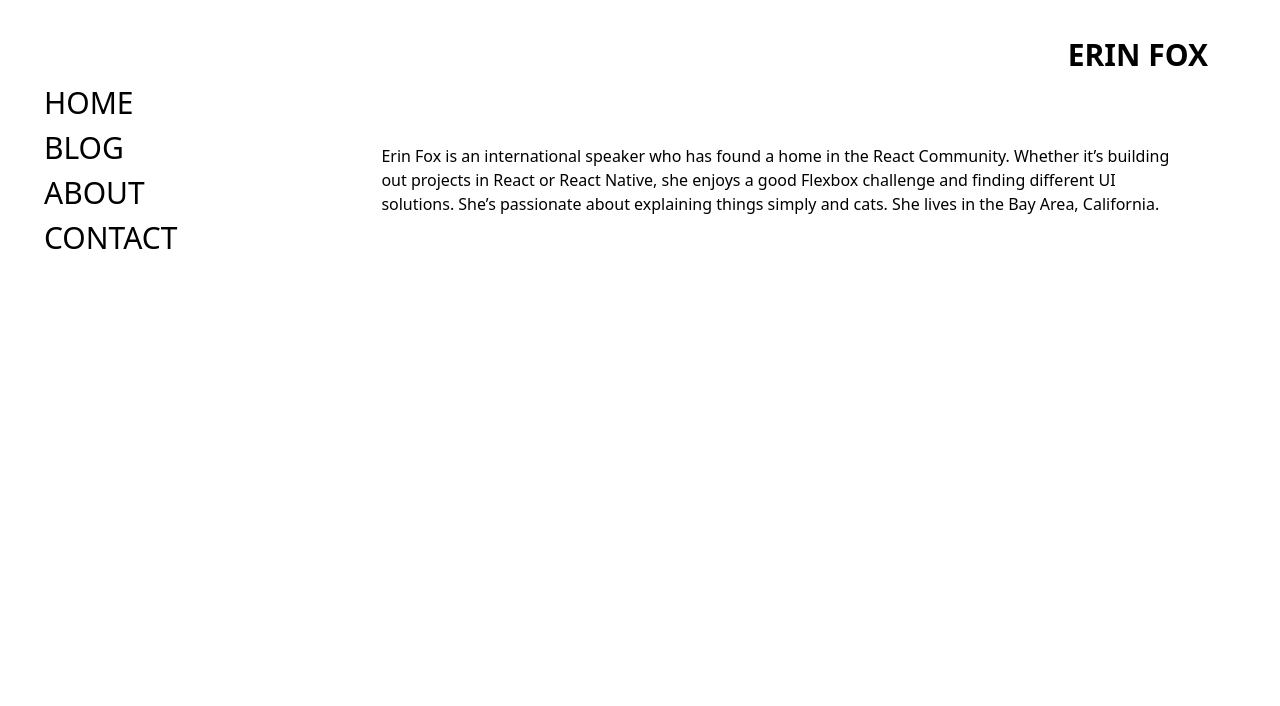
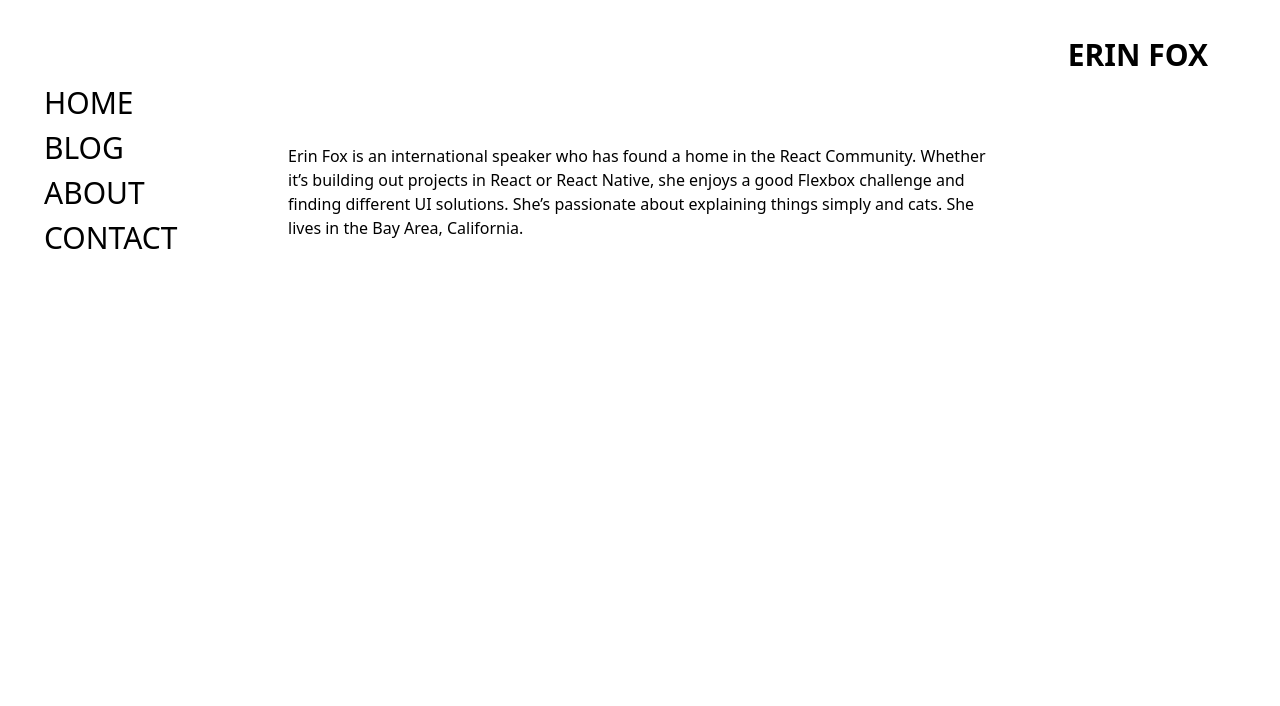
Before and after one commit to erinfox/erinfox-codes, a Gatsby site: page /about in a window 1280 px wide. Shown: the top 706 px of the page. Built offline with nearby package versions, Linux system fonts and the light colour scheme; Gatsby itself is replaced by a stand-in of ours.

Commit message:
please fix

```diff
--- a/src/components/layout.js
+++ b/src/components/layout.js
@@ -67,10 +67,11 @@ const Layout = ({ children }) => {
               </Link>
             </div>
           </div>
+          <main>{children}</main>
         </nav>
       ) : (
-        <div className="container flex h-screen fixed">
-          <div className="flex flex-row pr-16">
+        <div className="flex h-screen">
+          <div className="pr-16 fixed">
             <Nav
               menuLinks={data.site.siteMetadata.menuLinks}
               siteTitle={data.site.siteMetadata.title}
@@ -79,7 +80,7 @@ const Layout = ({ children }) => {
           <main>{children}</main>
         </div>
       )}
-      <div className="bottom-0 right-0 flex flex-row fixed md:pr-16 md:pb-8 justify-center">
+      <div className="fixed bottom-0 right-0 flex flex-row md:pr-16 md:pb-8">
         <Link to={`https://github.com/erinfox`}>
           <FaGithub
             style={{ height: "40", width: "40", paddingRight: "10px" }}
--- a/src/components/nav.js
+++ b/src/components/nav.js
@@ -3,7 +3,7 @@ import PropTypes from "prop-types"
 import React from "react"
 
 const Nav = ({ siteTitle, menuLinks }) => (
-  <nav className="text-3xl sticky">
+  <nav className="text-3xl">
     <Link to="/"></Link>
     <ul>
       {menuLinks.map(link => (
--- a/src/pages/about.js
+++ b/src/pages/about.js
@@ -7,14 +7,12 @@ import SEO from "../components/seo"
 const AboutPage = () => (
   <Layout>
     <SEO title="About" />
-    <div className="px-32 py-16">
-      <p>
-        Erin Fox is an international speaker who has found a home in the React
-        Community. Whether it’s building out projects in React or React Native,
-        she enjoys a good Flexbox challenge and finding different UI solutions.
-        She’s passionate about explaining things simply and cats. She lives in
-        the Bay Area, California.
-      </p>
+    <div className="mt-2 mx-2 md:mt-16 md:mx-64">
+      Erin Fox is an international speaker who has found a home in the React
+      Community. Whether it’s building out projects in React or React Native,
+      she enjoys a good Flexbox challenge and finding different UI solutions.
+      She’s passionate about explaining things simply and cats. She lives in the
+      Bay Area, California.
     </div>
   </Layout>
 )
--- a/src/pages/contact.js
+++ b/src/pages/contact.js
@@ -7,7 +7,6 @@ import SEO from "../components/seo"
 const ContactPage = () => (
   <Layout>
     <SEO title="Contact" />
-    <p>Chat chat chat</p>
   </Layout>
 )
 
--- a/src/pages/index.js
+++ b/src/pages/index.js
@@ -7,7 +7,7 @@ import SEO from "../components/seo"
 const IndexPage = () => (
   <Layout>
     <SEO title="Home" />
-    <h1 className="bg-red-300">Hi people</h1>
+    {/* <h1 className="bg-red-300">Hi people</h1> */}
     <br />
   </Layout>
 )
```
